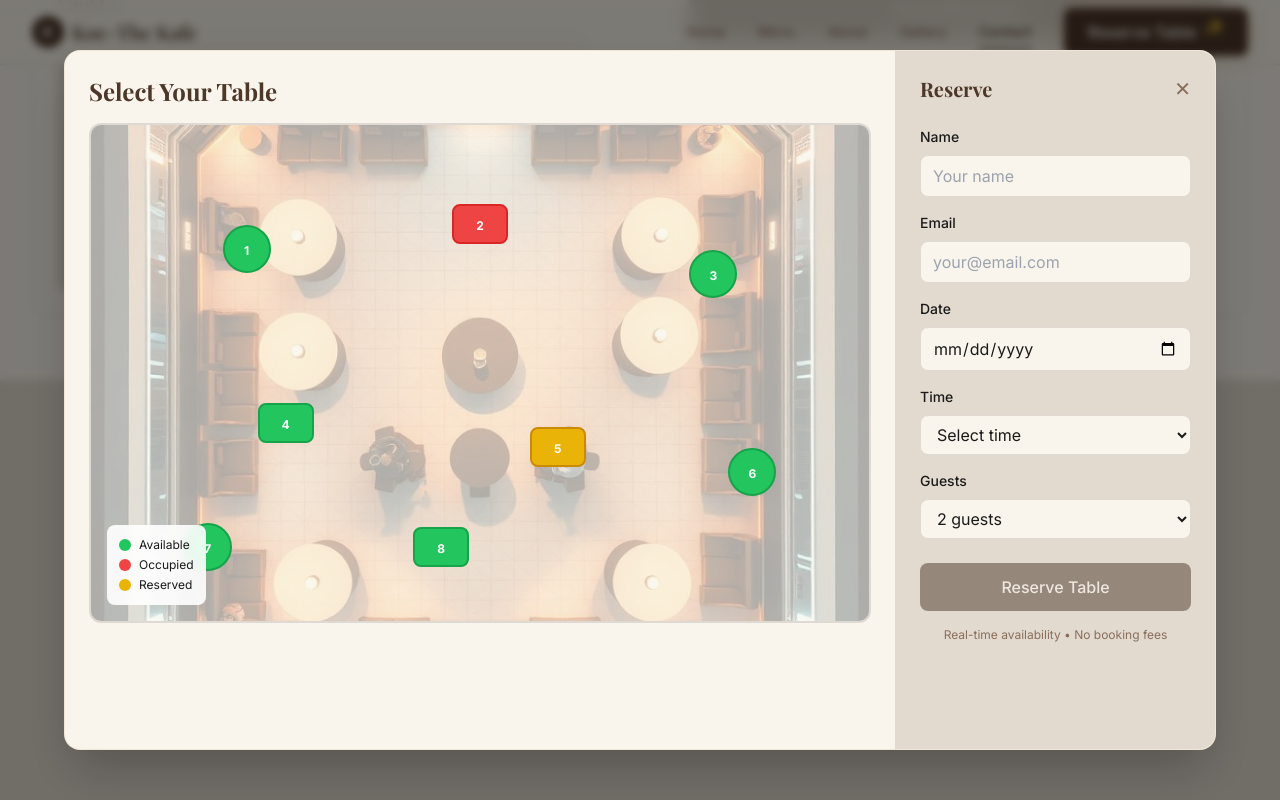
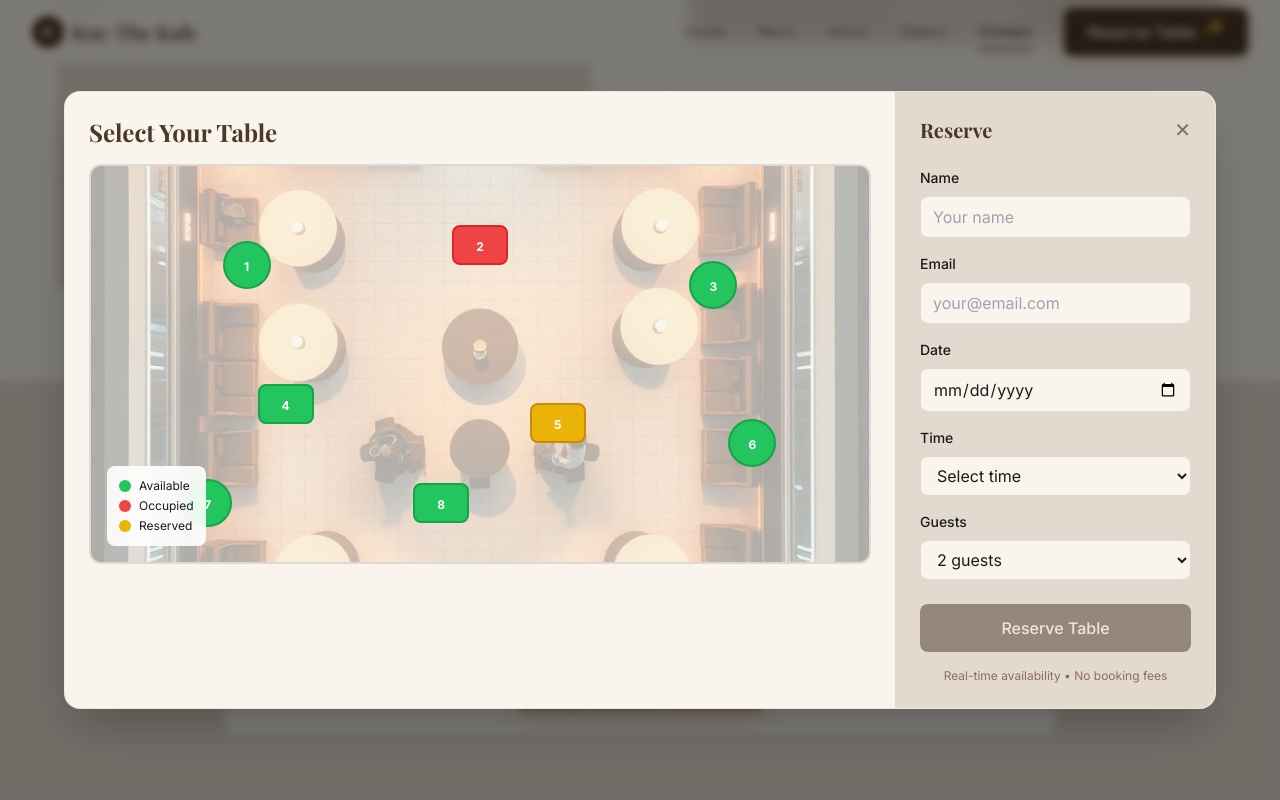
Before and after one commit to ttanishh/Cafe-Template-, a React (Vite) app: page /contact in a window 1280 px wide. Both pictures are taken after a click on the button "Check Availability 📅". Shown: the part 840-1640 px from the top of the page. Built offline with nearby package versions, Linux system fonts and the light colour scheme.

Commit message:
Fix: Reserve table component overflow
Fixes the reserve table component appearing outside the page when clicked.

```diff
--- a/src/components/ReserveTable.tsx
+++ b/src/components/ReserveTable.tsx
@@ -56,14 +56,14 @@ const ReserveTable = ({ isOpen, onClose }: ReserveTableProps) => {
   if (!isOpen) return null;
 
   return (
-    <div className="fixed inset-0 bg-black/50 backdrop-blur-sm z-50 flex items-center justify-center p-4">
-      <div className="bg-background rounded-2xl shadow-2xl w-full max-w-6xl h-[700px] flex overflow-hidden border border-accent/20">
+    <div className="fixed inset-0 bg-black/50 backdrop-blur-sm z-[9999] flex items-center justify-center p-4 overflow-y-auto">
+      <div className="bg-background rounded-2xl shadow-2xl w-full max-w-6xl max-h-[90vh] min-h-[600px] flex overflow-hidden border border-accent/20 my-8">
 
         {/* Floor Plan */}
         <div className="flex-1 p-6">
           <h2 className="font-serif text-2xl font-bold text-primary mb-4">Select Your Table</h2>
 
-          <div className="relative w-full h-[500px] border-2 border-border rounded-xl overflow-hidden">
+          <div className="relative w-full h-[400px] border-2 border-border rounded-xl overflow-hidden">
             {/* Background */}
             <img
               src={floorPlan}
@@ -115,7 +115,7 @@ const ReserveTable = ({ isOpen, onClose }: ReserveTableProps) => {
         </div>
 
         {/* Reservation Form */}
-        <div className="w-80 p-6 bg-secondary border-l border-border">
+        <div className="w-80 p-6 bg-secondary border-l border-border overflow-y-auto">
           <div className="flex items-center justify-between mb-6">
             <h2 className="font-serif text-xl font-bold text-primary">Reserve</h2>
             <button
```
